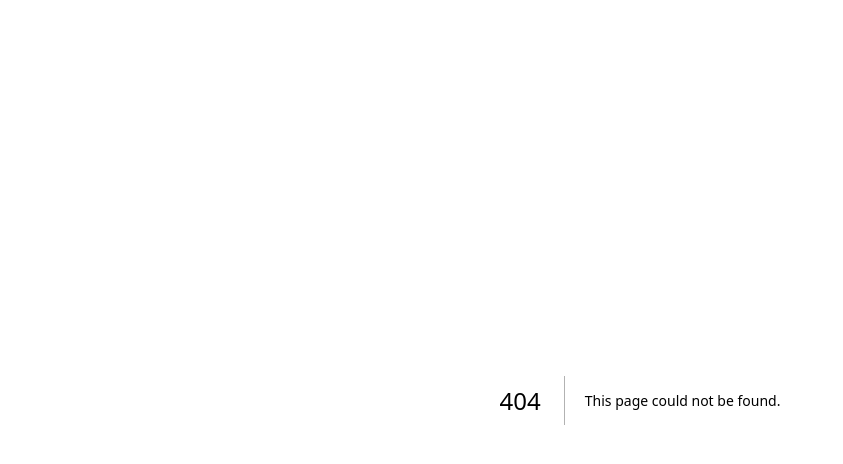
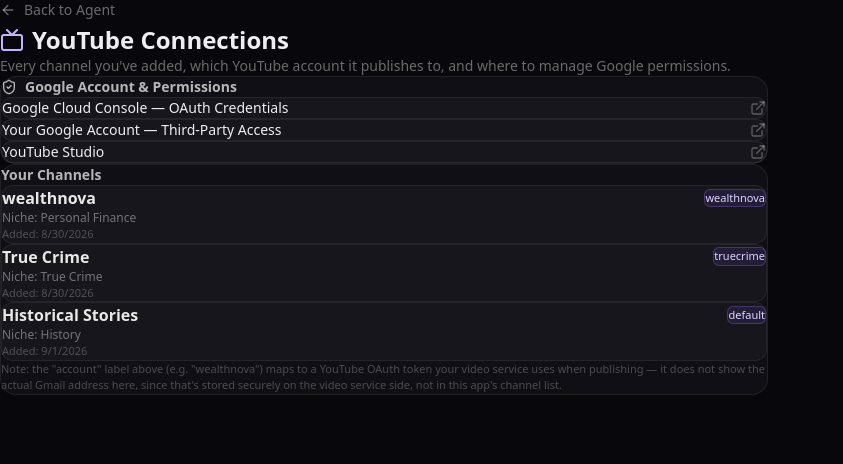
Before and after one commit to hananatravels-cell/NovaTube_AI, a Next.js app in the folder frontend/: page /dashboard/connections in a window 1280 px wide. Before the commit this address had no page. Shown: the top 464 px of the page, without its empty margins (0-843 px from the left). Built offline with nearby package versions, Linux system fonts and the light colour scheme.

Commit message:
Create page.tsx

```diff
--- /dev/null
+++ b/frontend/app/dashboard/connections/page.tsx
@@ -0,0 +1,114 @@
+'use client';
+
+import { useEffect, useState } from 'react';
+import Link from 'next/link';
+import { ArrowLeft, Tv, ExternalLink, ShieldCheck } from 'lucide-react';
+
+interface Channel {
+  id: string;
+  name: string;
+  niche: string;
+  category: string;
+  youtubeAccount: string;
+  createdAt: string;
+}
+
+export default function ConnectionsPage() {
+  const [channels, setChannels] = useState<Channel[]>([]);
+  const [loading, setLoading] = useState(true);
+
+  useEffect(() => {
+    fetch('/api/channels')
+      .then((r) => r.json())
+      .then((data) => setChannels(Array.isArray(data.channels) ? data.channels : []))
+      .catch(() => setChannels([]))
+      .finally(() => setLoading(false));
+  }, []);
+
+  return (
+    <div className="min-h-screen bg-[#08080C] text-[#EDEDF2] font-sans">
+      <div className="max-w-3xl mx-auto px-6 py-10">
+        <Link href="/dashboard/agent" className="inline-flex items-center gap-2 text-sm text-white/40 hover:text-white/80 transition mb-6">
+          <ArrowLeft className="w-4 h-4" /> Back to Agent
+        </Link>
+
+        <h1 className="text-2xl font-semibold mb-1 flex items-center gap-2">
+          <Tv className="w-6 h-6 text-violet-300" /> YouTube Connections
+        </h1>
+        <p className="text-sm text-white/40 mb-8">
+          Every channel you've added, which YouTube account it publishes to, and where to manage Google permissions.
+        </p>
+
+        {/* Useful Google links */}
+        <div className="bg-[#0F0F15] border border-white/[0.07] rounded-2xl p-6 mb-8">
+          <h2 className="text-sm font-semibold text-white/70 mb-4 flex items-center gap-2">
+            <ShieldCheck className="w-4 h-4" /> Google Account & Permissions
+          </h2>
+          <div className="space-y-2.5">
+            <a
+              href="https://console.cloud.google.com/apis/credentials"
+              target="_blank"
+              rel="noopener noreferrer"
+              className="flex items-center justify-between px-4 py-3 rounded-xl bg-white/[0.03] border border-white/[0.06] hover:bg-white/[0.06] transition text-sm"
+            >
+              <span>Google Cloud Console — OAuth Credentials</span>
+              <ExternalLink className="w-4 h-4 text-white/30" />
+            </a>
+            <a
+              href="https://myaccount.google.com/permissions"
+              target="_blank"
+              rel="noopener noreferrer"
+              className="flex items-center justify-between px-4 py-3 rounded-xl bg-white/[0.03] border border-white/[0.06] hover:bg-white/[0.06] transition text-sm"
+            >
+              <span>Your Google Account — Third-Party Access</span>
+              <ExternalLink className="w-4 h-4 text-white/30" />
+            </a>
+            <a
+              href="https://studio.youtube.com"
+              target="_blank"
+              rel="noopener noreferrer"
+              className="flex items-center justify-between px-4 py-3 rounded-xl bg-white/[0.03] border border-white/[0.06] hover:bg-white/[0.06] transition text-sm"
+            >
+              <span>YouTube Studio</span>
+              <ExternalLink className="w-4 h-4 text-white/30" />
+            </a>
+          </div>
+        </div>
+
+        {/* Channels list */}
+        <div className="bg-[#0F0F15] border border-white/[0.07] rounded-2xl p-6">
+          <h2 className="text-sm font-semibold text-white/70 mb-4">Your Channels</h2>
+
+          {loading && <p className="text-sm text-white/30">Loading...</p>}
+
+          {!loading && channels.length === 0 && (
+            <p className="text-sm text-white/30">No channels added yet. Go to the Agent page to add one.</p>
+          )}
+
+          {!loading && channels.length > 0 && (
+            <div className="space-y-3">
+              {channels.map((c) => (
+                <div key={c.id} className="px-4 py-4 rounded-xl bg-white/[0.03] border border-white/[0.06]">
+                  <div className="flex items-center justify-between mb-1">
+                    <span className="text-base font-semibold text-white/90">{c.name}</span>
+                    <span className="text-[11px] px-2 py-1 rounded-md bg-violet-500/[0.12] border border-violet-400/25 text-violet-200 font-medium">
+                      {c.youtubeAccount}
+                    </span>
+                  </div>
+                  <p className="text-xs text-white/40">Niche: {c.niche}</p>
+                  <p className="text-[11px] text-white/25 mt-1">
+                    Added: {new Date(c.createdAt).toLocaleDateString()}
+                  </p>
+                </div>
+              ))}
+            </div>
+          )}
+
+          <p className="text-[11px] text-white/25 mt-4">
+            Note: the "account" label above (e.g. "wealthnova") maps to a YouTube OAuth token your video service uses when publishing — it does not show the actual Gmail address here, since that's stored securely on the video service side, not in this app's channel list.
+          </p>
+        </div>
+      </div>
+    </div>
+  );
+}
```
